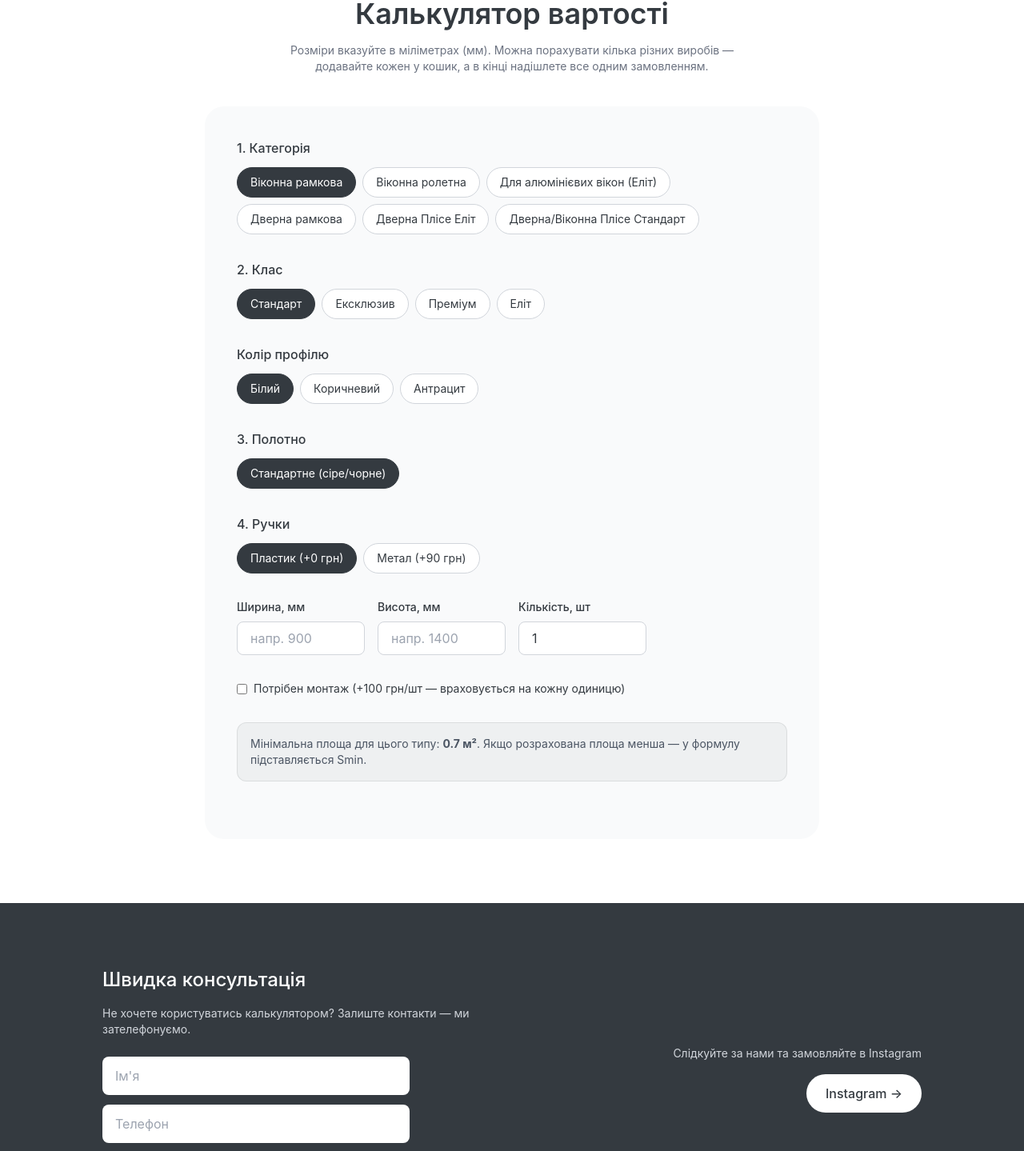
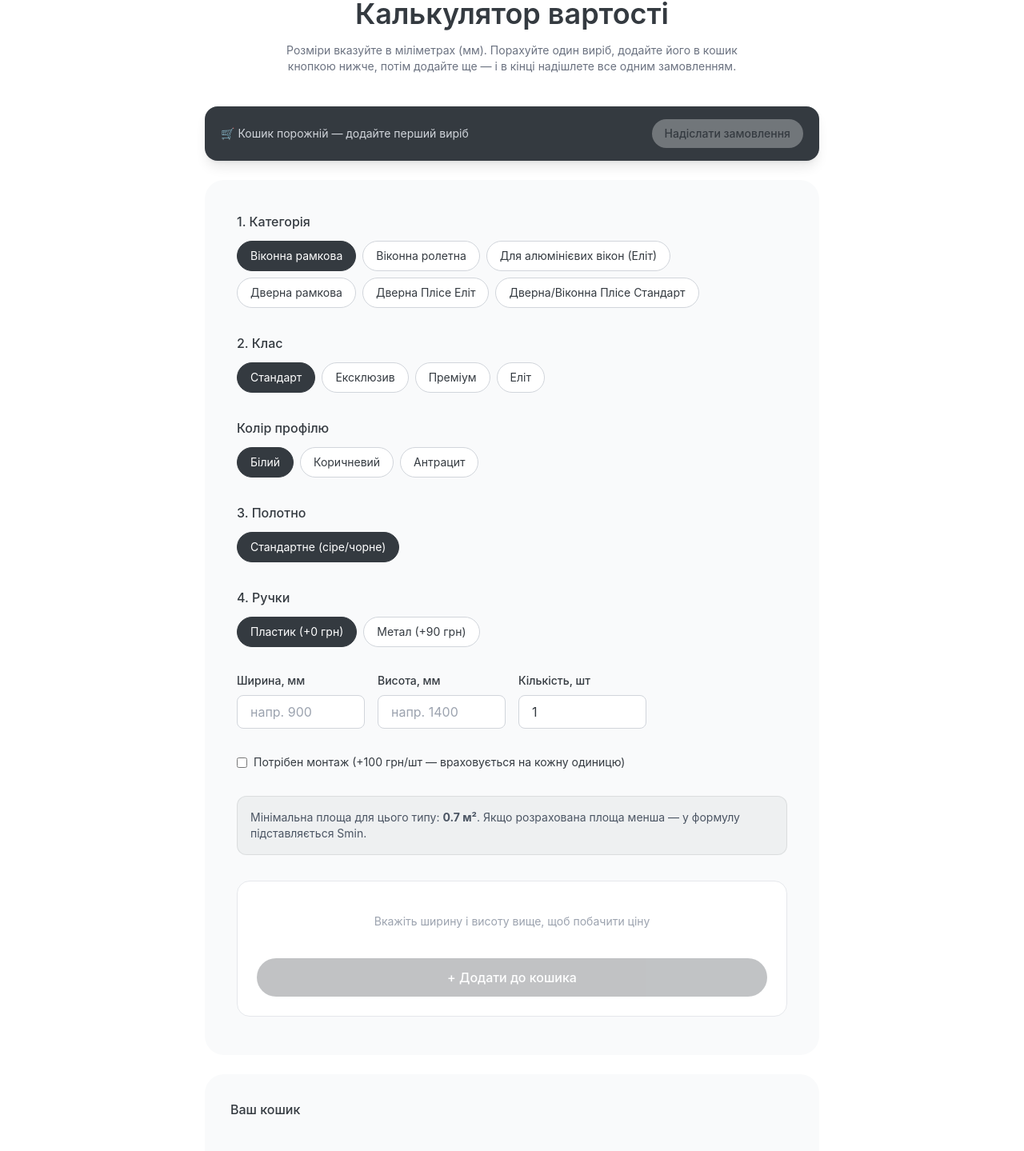
Before and after one commit to Valent9088/moskitni-sitki-frontend, a Next.js app: page / in a window 1280 px wide. Shown: the part 3541-4980 px from the top of the page at 80% size. Built offline with nearby package versions, Linux system fonts and the light colour scheme.

Commit message:
new calculator

```diff
--- a/components/Calculator.js
+++ b/components/Calculator.js
@@ -1,4 +1,4 @@
-import { useMemo, useState } from "react";
+import { useMemo, useState, useEffect } from "react";
 import {
   CATEGORIES,
   COLOR_LABELS,
@@ -52,8 +52,10 @@ const DEFAULTS = {
 export default function Calculator() {
   const [form, setForm] = useState(DEFAULTS);
   const [cart, setCart] = useState([]); // [{ id, selection, result, quantity, itemTotal, label }]
+  const [justAddedId, setJustAddedId] = useState(null);
 
-  const [step, setStep] = useState("configure"); // configure -> review -> form -> done
+  const [modalOpen, setModalOpen] = useState(false);
+  const [modalStage, setModalStage] = useState("review"); // review -> done
   const [orderData, setOrderData] = useState({
     fullName: "",
     phone: "",
@@ -113,8 +115,9 @@ export default function Calculator() {
 
   const addToCart = () => {
     if (!unitResult) return;
+    const id = Date.now() + Math.random().toString(36).slice(2);
     const item = {
-      id: Date.now() + Math.random().toString(36).slice(2),
+      id,
       selection: { ...form },
       result: unitResult,
       quantity,
@@ -122,22 +125,28 @@ export default function Calculator() {
       label: describeSelection(form),
     };
     setCart((c) => [...c, item]);
-    // скидаємо розміри й кількість, щоб зручно було рахувати наступний виріб
     set({ widthMm: "", heightMm: "", quantity: 1 });
+
+    // короткочасне підсвічення підтвердження додавання
+    setJustAddedId(id);
+    setTimeout(() => setJustAddedId((cur) => (cur === id ? null : cur)), 2500);
   };
 
   const removeFromCart = (id) => setCart((c) => c.filter((i) => i.id !== id));
 
   const cartTotal = cart.reduce((s, i) => s + i.itemTotal, 0);
 
+  const openReview = () => {
+    if (cart.length === 0) return;
+    setError("");
+    setModalStage("review");
+    setModalOpen(true);
+  };
+
   const submitOrder = async () => {
     setError("");
     if (!orderData.fullName || !orderData.phone) {
       setError("Заповніть, будь ласка, ім'я та телефон.");
-      return;
-    }
-    if (cart.length === 0) {
-      setError("Додайте хоча б один виріб у кошик.");
       return;
     }
     setSubmitting(true);
@@ -158,7 +167,8 @@ export default function Calculator() {
         }),
       });
       if (!res.ok) throw new Error("Помилка сервера");
-      setStep("done");
+      setModalStage("done");
+      setCart([]);
     } catch (e) {
       setError("Не вдалося надіслати замовлення. Спробуйте ще раз або напишіть нам в Instagram.");
     } finally {
@@ -166,18 +176,55 @@ export default function Calculator() {
     }
   };
 
+  const closeModal = () => {
+    setModalOpen(false);
+    if (modalStage === "done") {
+      // повне скидання після успішної відправки
+      setOrderData({ fullName: "", phone: "", messenger: "viber", contactLink: "", address: "" });
+      setModalStage("review");
+    }
+  };
+
+  // блокуємо скрол фону, коли модалка відкрита
+  useEffect(() => {
+    document.body.style.overflow = modalOpen ? "hidden" : "";
+    return () => {
+      document.body.style.overflow = "";
+    };
+  }, [modalOpen]);
+
   return (
     <section className="section-padding bg-white" id="calculator">
       <h2 className="text-3xl md:text-4xl font-semibold mb-4 text-center">Калькулятор вартості</h2>
       <p className="text-center text-sm text-gray-500 max-w-xl mx-auto mb-10">
-        Розміри вказуйте в міліметрах (мм). Можна порахувати кілька різних
-        виробів — додавайте кожен у кошик, а в кінці надішлете все одним
-        замовленням.
+        Розміри вказуйте в міліметрах (мм). Порахуйте один виріб, додайте
+        його в кошик кнопкою нижче, потім додайте ще — і в кінці надішлете
+        все одним замовленням.
       </p>
 
-      <div className="max-w-3xl mx-auto bg-gray-50 rounded-3xl p-6 md:p-10 fade-in-up">
-        {step === "configure" && (
-          <>
+      <div className="max-w-3xl mx-auto">
+        {/* Панель кошика — завжди видима, липне під час скролу */}
+        <div className="sticky top-3 z-20 mb-6 bg-anthracite text-white rounded-2xl px-5 py-4 shadow-lg flex items-center justify-between gap-4">
+          <div className="text-sm">
+            {cart.length === 0 ? (
+              <span className="text-gray-300">🛒 Кошик порожній — додайте перший виріб</span>
+            ) : (
+              <span>
+                🛒 {cart.length} {cart.length === 1 ? "виріб" : "виробів"} ·{" "}
+                <strong>{cartTotal.toLocaleString("uk-UA")} грн</strong>
+              </span>
+            )}
+          </div>
+          <button
+            onClick={openReview}
+            disabled={cart.length === 0}
+            className="bg-white text-anthracite px-4 py-2 rounded-full text-sm font-medium disabled:opacity-30 disabled:cursor-not-allowed hover:opacity-90 transition whitespace-nowrap"
+          >
+            Надіслати замовлення
+          </button>
+        </div>
+
+        <div className="bg-gray-50 rounded-3xl p-6 md:p-10 fade-in-up">
           {/* Крок 1: Категорія */}
           <div className="mb-8">
             <p className="font-medium mb-3">1. Категорія</p>
@@ -326,8 +373,10 @@ export default function Calculator() {
             розрахована площа менша — у формулу підставляється Smin.
           </div>
 
-            {unitResult && (
-              <div className="fade-in-up bg-white border border-gray-200 rounded-2xl p-6 mb-8">
+          {/* Панель результату — завжди на екрані, навіть без розмірів */}
+          <div className="fade-in-up bg-white border border-gray-200 rounded-2xl p-6 mb-2">
+            {unitResult ? (
+              <>
                 <p className="text-sm text-gray-500 mb-2">
                   Площа: {unitResult.rawArea} м²
                   {unitResult.sMinApplied && (
@@ -347,22 +396,44 @@ export default function Calculator() {
                     <li key={`fixed-${i}`}>{a.label}: +{a.price} грн/шт</li>
                   ))}
                 </ul>
+              </>
+            ) : (
+              <p className="text-sm text-gray-400 text-center py-4">
+                Вкажіть ширину і висоту вище, щоб побачити ціну
+              </p>
+            )}
             <button
               onClick={addToCart}
-                  className="mt-5 w-full bg-anthracite text-white py-3 rounded-full font-medium hover:opacity-90 transition"
+              disabled={!unitResult}
+              className="mt-5 w-full bg-anthracite text-white py-3 rounded-full font-medium disabled:opacity-30 disabled:cursor-not-allowed hover:opacity-90 transition"
             >
               + Додати до кошика
             </button>
           </div>
-            )}
+        </div>
 
-            {cart.length > 0 && (
-              <div className="fade-in-up border-t border-gray-200 pt-6 mt-2">
-                <p className="font-medium mb-4">Ваш кошик ({cart.length})</p>
+        {/* Список кошика — завжди видимий блок під калькулятором */}
+        <div className="fade-in-up mt-6 bg-gray-50 rounded-3xl p-6 md:p-8">
+          <p className="font-medium mb-4">Ваш кошик {cart.length > 0 && `(${cart.length})`}</p>
+          {cart.length === 0 ? (
+            <p className="text-sm text-gray-400 text-center py-6">
+              Тут з'являться вироби, які ви додасте. Налаштуйте виріб вище і
+              натисніть «Додати до кошика».
+            </p>
+          ) : (
+            <>
               <ul className="space-y-3 mb-6">
                 {cart.map((item) => (
-                    <li key={item.id} className="flex justify-between items-start bg-white border border-gray-200 rounded-xl p-4 text-sm">
+                  <li
+                    key={item.id}
+                    className={`flex justify-between items-start bg-white border rounded-xl p-4 text-sm transition ${
+                      justAddedId === item.id ? "border-green-400 ring-2 ring-green-200" : "border-gray-200"
+                    }`}
+                  >
                     <div>
+                      {justAddedId === item.id && (
+                        <p className="text-green-600 text-xs font-medium mb-1">✓ Додано</p>
+                      )}
                       <p className="font-medium">{item.label}</p>
                       <p className="text-gray-500">{item.quantity} шт × {item.result.total.toLocaleString("uk-UA")} грн</p>
                     </div>
@@ -380,22 +451,35 @@ export default function Calculator() {
                 <span>{cartTotal.toLocaleString("uk-UA")} грн</span>
               </div>
               <button
-                  onClick={() => setStep("review")}
+                onClick={openReview}
                 className="w-full bg-anthracite text-white py-4 rounded-full font-medium hover:opacity-90 transition"
               >
-                  Прорахунок
+                Надіслати замовлення
+              </button>
+            </>
+          )}
+        </div>
+      </div>
+
+      {/* Модальне вікно: підсумок + форма + фінальна відправка */}
+      {modalOpen && (
+        <div
+          className="fixed inset-0 bg-black/50 z-50 flex items-end sm:items-center justify-center p-0 sm:p-4"
+          onClick={(e) => e.target === e.currentTarget && closeModal()}
+        >
+          <div className="bg-white w-full sm:max-w-lg sm:rounded-3xl rounded-t-3xl max-h-[92vh] overflow-y-auto p-6 md:p-8 fade-in-up">
+            {modalStage === "review" && (
+              <>
+                <div className="flex justify-between items-center mb-6">
+                  <h3 className="font-medium text-lg">Підсумок замовлення</h3>
+                  <button onClick={closeModal} className="text-gray-400 hover:text-anthracite text-xl leading-none">
+                    ✕
                   </button>
                 </div>
-            )}
-          </>
-        )}
 
-        {step === "review" && (
-          <div className="fade-in-up">
-            <h3 className="font-medium text-lg mb-4">Перевірте ваше замовлення</h3>
-            <ul className="space-y-3 mb-6">
+                <ul className="space-y-3 mb-4">
                   {cart.map((item) => (
-                <li key={item.id} className="flex justify-between bg-white border border-gray-200 rounded-xl p-4 text-sm">
+                    <li key={item.id} className="flex justify-between bg-gray-50 rounded-xl p-4 text-sm">
                       <div>
                         <p className="font-medium">{item.label}</p>
                         <p className="text-gray-500">{item.quantity} шт × {item.result.total.toLocaleString("uk-UA")} грн</p>
@@ -404,36 +488,12 @@ export default function Calculator() {
                     </li>
                   ))}
                 </ul>
-            <div className="flex justify-between items-center text-xl font-semibold mb-6">
+                <div className="flex justify-between items-center text-xl font-semibold mb-6 pb-6 border-b border-gray-200">
                   <span>Разом:</span>
                   <span>{cartTotal.toLocaleString("uk-UA")} грн</span>
                 </div>
 
-            <div className="bg-anthracite text-white rounded-xl p-4 text-sm mb-6">
-              Працюємо за передоплатою 50%. Замовлення запускається в роботу
-              одразу після підтвердження менеджером.
-            </div>
-
-            <div className="flex gap-3">
-              <button
-                onClick={() => setStep("configure")}
-                className="flex-1 border border-anthracite text-anthracite py-3 rounded-full font-medium hover:bg-anthracite/5 transition"
-              >
-                ← Додати ще виріб
-              </button>
-              <button
-                onClick={() => setStep("form")}
-                className="flex-1 bg-anthracite text-white py-3 rounded-full font-medium hover:opacity-90 transition"
-              >
-                Продовжити →
-              </button>
-            </div>
-          </div>
-        )}
-
-        {step === "form" && (
-          <div className="fade-in-up">
-            <h3 className="font-medium text-lg mb-4">Оформлення замовлення</h3>
+                <h4 className="font-medium mb-3">Ваші контакти</h4>
                 <div className="grid gap-3 mb-4">
                   <input
                     placeholder="Ім'я"
@@ -469,41 +529,52 @@ export default function Calculator() {
                     className="border border-gray-300 rounded-lg px-4 py-3"
                   />
                 </div>
+
                 <p className="text-xs text-gray-500 mb-4">
                   Зверніть увагу: всі вироби виготовляються за індивідуальними
                   розмірами. Після обробки заявки менеджер зв'яжеться з вами в
                   Instagram або в соцмережах для уточнення деталей. Запуск у
                   виробництво здійснюється після внесення 50% передоплати.
                 </p>
+
                 {error && <p className="text-red-500 text-sm mb-4">{error}</p>}
+
                 <div className="flex gap-3">
                   <button
-                onClick={() => setStep("review")}
+                    onClick={closeModal}
                     className="flex-1 border border-anthracite text-anthracite py-4 rounded-full font-medium hover:bg-anthracite/5 transition"
                   >
-                ← Назад
+                    ← Редагувати кошик
                   </button>
                   <button
                     onClick={submitOrder}
                     disabled={submitting}
                     className="flex-1 bg-anthracite text-white py-4 rounded-full font-medium disabled:opacity-40 hover:opacity-90 transition"
                   >
-                {submitting ? "Надсилання..." : "Підтвердити та надіслати замовлення"}
+                    {submitting ? "Надсилання..." : "Надіслати замовлення"}
                   </button>
+                </div>
+              </>
+            )}
+
+            {modalStage === "done" && (
+              <div className="text-center py-8">
+                <p className="text-xl font-medium mb-2">Дякуємо за замовлення! 🎉</p>
+                <p className="text-gray-500 text-sm mb-6">
+                  Менеджер зв'яжеться з вами в Instagram або в соцмережах для
+                  уточнення деталей.
+                </p>
+                <button
+                  onClick={closeModal}
+                  className="bg-anthracite text-white px-8 py-3 rounded-full font-medium hover:opacity-90 transition"
+                >
+                  Закрити
+                </button>
+              </div>
+            )}
           </div>
         </div>
       )}
-
-        {step === "done" && (
-          <div className="text-center py-8 fade-in-up">
-            <p className="text-xl font-medium mb-2">Дякуємо за замовлення! 🎉</p>
-            <p className="text-gray-500 text-sm">
-              Менеджер зв'яжеться з вами в Instagram або в соцмережах для
-              уточнення деталей.
-            </p>
-          </div>
-        )}
-      </div>
     </section>
   );
 }
```
Lines whose indentation alone changed are shown as unchanged.
